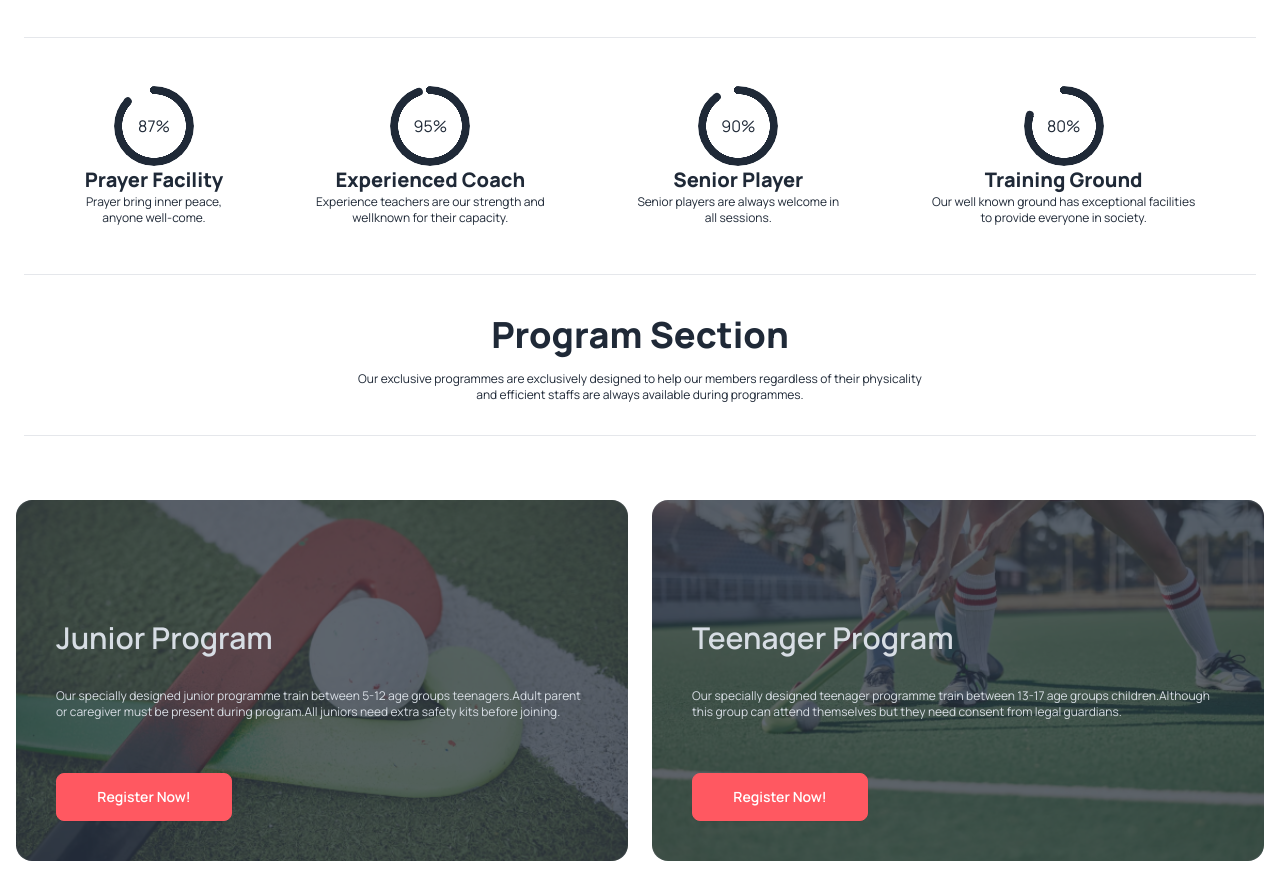
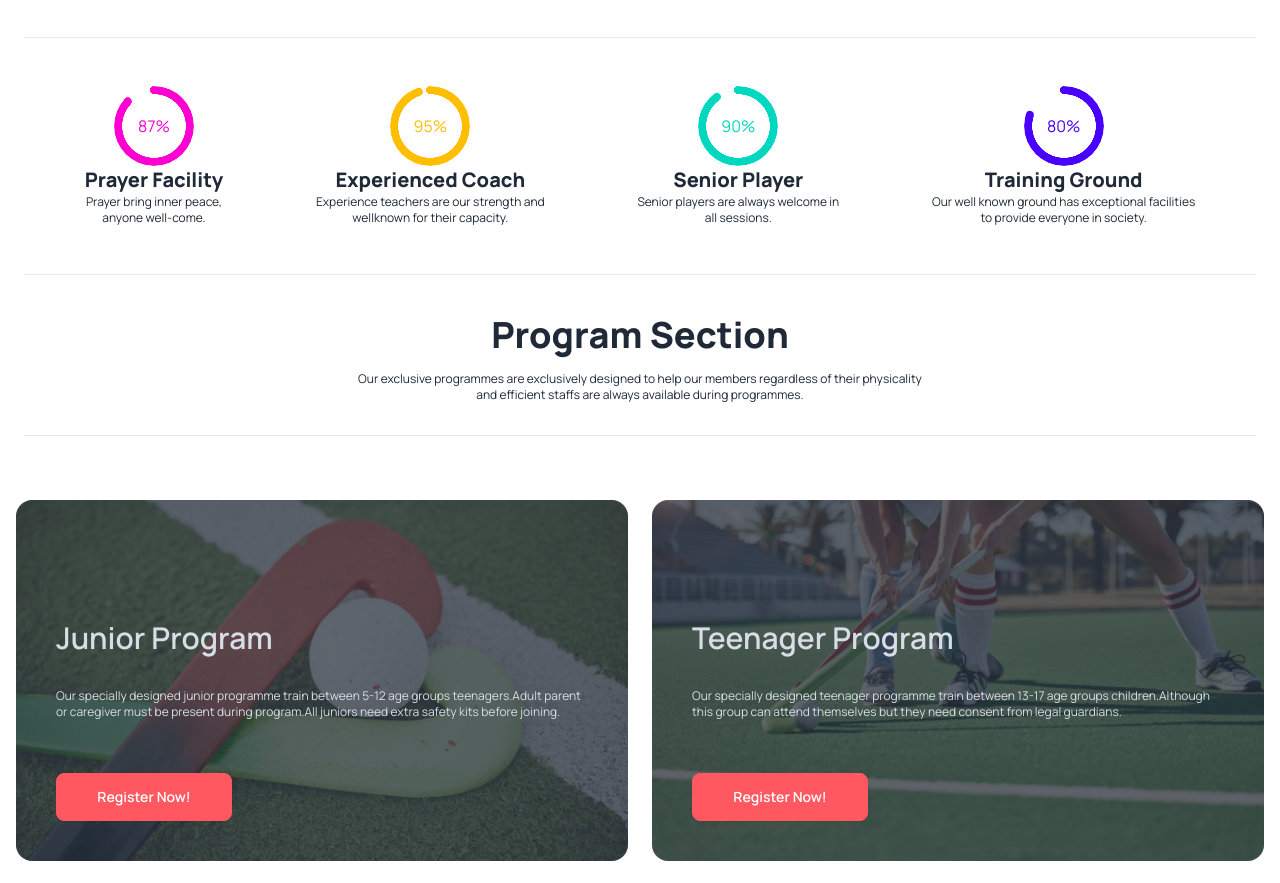
Before and after one commit to tuhin87/hockey-directory, a plain HTML site: page index.html in a window 1280 px wide. Shown: the part 1244-2127 px from the top of the page. Drawn offline with nearby package versions, Linux system fonts and the light colour scheme.

Commit message:
circle color added

```diff
--- a/index.html
+++ b/index.html
@@ -111,22 +111,22 @@
       <div class="grid grid-flow-row gap-6 lg:flex lg:justify-evenly">
 
         <div class="text-center">
-          <div class="radial-progress" style="--value:87;" role="progressbar">87%</div>
+          <div class="radial-progress text-secondary" style="--value:87;" role="progressbar">87%</div>
           <h2 class="text-xl font-extrabold">Prayer Facility</h2>
           <p class="text-xs">Prayer bring inner peace,<br>anyone well-come.</p>
         </div>
         <div class="text-center">
-          <div class="radial-progress" style="--value:95;" role="progressbar">95%</div>
+          <div class="radial-progress text-warning" style="--value:95;" role="progressbar">95%</div>
           <h2 class="text-xl font-extrabold">Experienced Coach</h2>
           <p class="text-xs">Experience teachers are our strength and <br> wellknown for their capacity.</p>
         </div>
         <div class="text-center">
-          <div class="radial-progress" style="--value:90;" role="progressbar">90%</div>
+          <div class="radial-progress text-accent" style="--value:90;" role="progressbar">90%</div>
           <h2 class="text-xl font-extrabold">Senior Player</h2>
           <p class="text-xs">Senior players are always welcome in <br> all sessions.</p>
         </div>
         <div class="text-center">
-          <div class="radial-progress" style="--value:80;" role="progressbar">80%</div>
+          <div class="radial-progress text-primary" style="--value:80;" role="progressbar">80%</div>
           <h2 class="text-xl font-extrabold">Training Ground</h2>
           <p class="text-xs">Our well known ground has exceptional facilities <br> to provide everyone in society.</p>
         </div>
```
